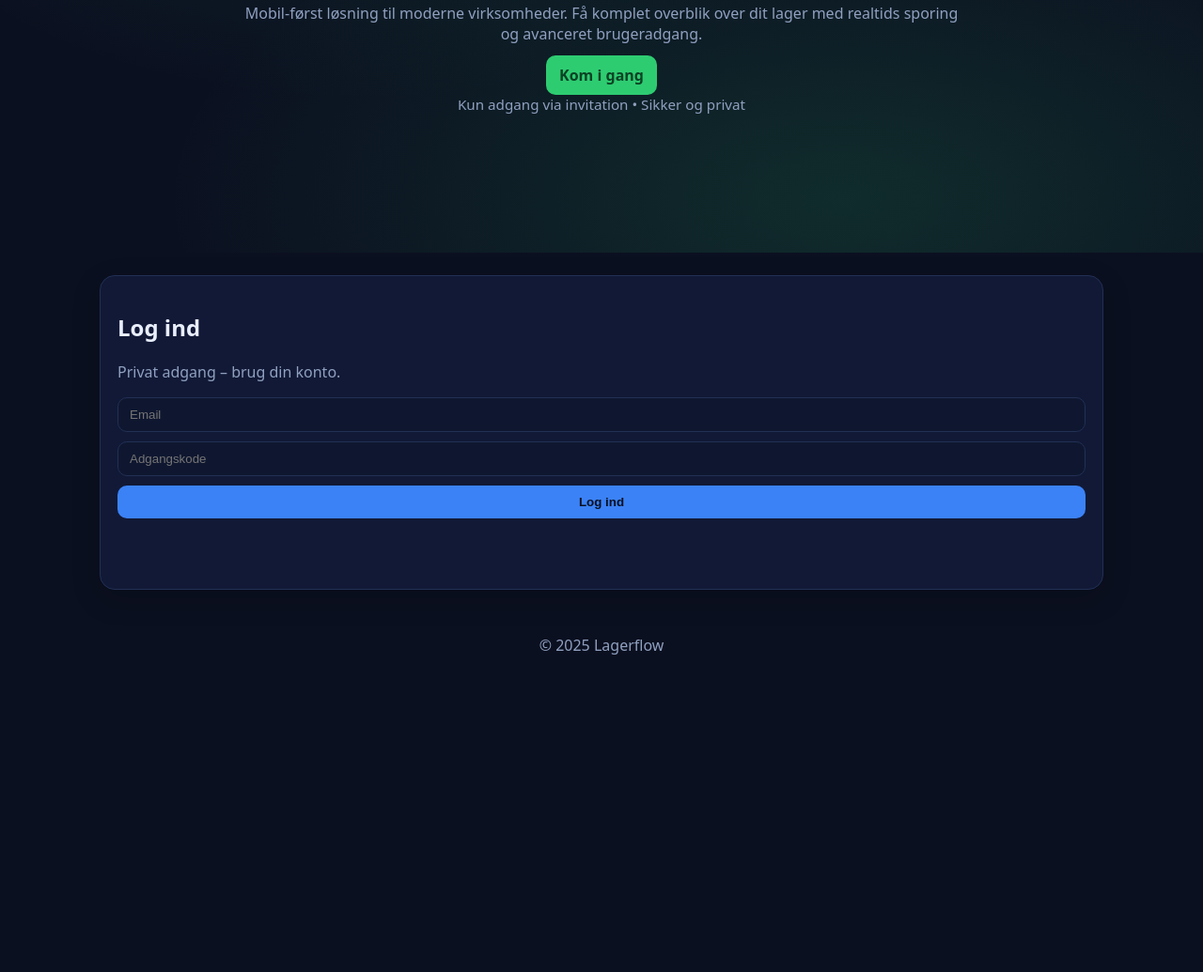
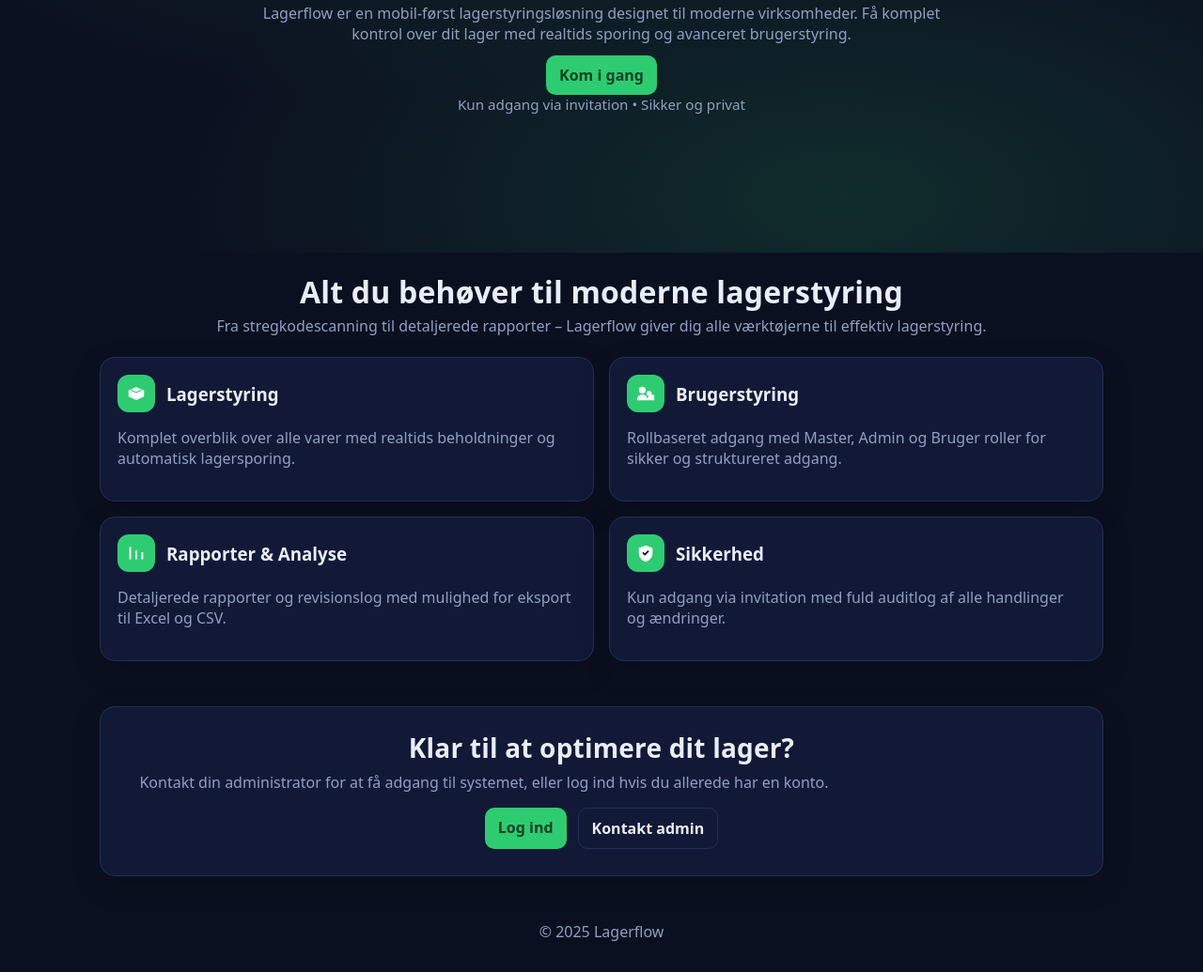
Before and after one commit to DTF03-tech/test, a plain HTML site: page index.html in a window 1280 px wide. Shown: the part 366-1401 px from the top of the page at 94% size. Before the commit the page ends 1096 px from the top, so only its background shows below. Drawn offline with Linux system fonts and the light colour scheme.

Commit message:
Update index.html

```diff
--- a/index.html
+++ b/index.html
@@ -1,30 +1,38 @@
 <!doctype html>
 <html lang="da">
 <head>
-  <meta charset="utf-8">
+  <meta charset="utf-8" />
   <meta name="viewport" content="width=device-width, initial-scale=1">
-  <title>Lagerflow – Privat</title>
-  <link rel="icon" href="lagerflow.svg">
+  <title>Lagerflow – Professionel lagerstyring</title>
+  <link rel="icon" href="lagerflow.svg" type="image/svg+xml">
   <link rel="stylesheet" href="style.css">
 </head>
 <body>
-  <!-- SVG-symboler til ikon/monogram -->
+  <!-- SVG symboler (sprite) -->
   <svg aria-hidden="true" width="0" height="0" style="position:absolute;left:-9999px;top:-9999px">
-    <!-- Lager/garage ikon -->
     <symbol id="icon-warehouse" viewBox="0 0 24 24">
       <path fill="currentColor" d="M3 9.5L12 4l9 5.5v9A1.5 1.5 0 0 1 19.5 20h-15A1.5 1.5 0 0 1 3 18.5v-9zm2 .4v8.6h14v-8.6L12 6.3 5 9.9z"/>
       <path fill="currentColor" d="M7 18v-6h10v6H7zm2-2h6v-2H9v2z"/>
     </symbol>
-    <!-- LF monogram (kan bruges senere) -->
-    <symbol id="icon-lf" viewBox="0 0 24 24">
-      <path fill="currentColor" d="M4 4h10v2H6v12h5v2H4z"/>
-      <path fill="currentColor" d="M12 8h8v2h-6v3h5v2h-5v3h-2z"/>
+    <symbol id="icon-box" viewBox="0 0 24 24">
+      <path fill="currentColor" d="M21 8.5v7l-9 4-9-4v-7l9-4 9 4zm-9 1.7L6.2 7.6 4.7 8.2 12 11.5l7.3-3.3-1.5-.6L12 10.2z"/>
+    </symbol>
+    <symbol id="icon-users" viewBox="0 0 24 24">
+      <path fill="currentColor" d="M8 12a4 4 0 1 1 0-8 4 4 0 0 1 0 8zm8 3a3 3 0 1 1 0-6 3 3 0 0 1 0 6z"/>
+      <path fill="currentColor" d="M2 20v-1a6 6 0 0 1 6-6h0a6 6 0 0 1 6 6v1H2zm12 0v-1c0-1.1.3-2.1.9-3a6 6 0 0 1 5.1-2.6h.1a4.9 4.9 0 0 1 1.9.4V20H14z"/>
+    </symbol>
+    <symbol id="icon-chart" viewBox="0 0 24 24">
+      <path fill="currentColor" d="M4 19V5h2v14H4zm7 0V9h2v10h-2zm7 0v-8h2v8h-2z"/>
+    </symbol>
+    <symbol id="icon-shield" viewBox="0 0 24 24">
+      <path fill="currentColor" d="M12 3l8 3v6c0 4.4-3 8.6-8 10-5-1.4-8-5.6-8-10V6l8-3z"/>
+      <path fill="#0b1020" d="M11 15l5-5-1.4-1.4L11 12.2 9.4 10.6 8 12z"/>
     </symbol>
   </svg>
 
   <!-- Topbar -->
   <header class="topbar">
-    <a class="brand" href="/">
+    <a class="brand" href="#top">
       <span class="brand-icon">
         <svg viewBox="0 0 24 24" class="icon"><use href="#icon-warehouse"/></svg>
       </span>
@@ -34,74 +42,100 @@
       </span>
     </a>
     <nav class="actions">
-      <a class="btn btn-ghost" href="#login">Log ind</a>
+      <a class="btn btn-primary" href="#login">Log ind</a>
     </nav>
   </header>
 
   <!-- Hero -->
-  <section class="hero">
+  <section class="hero" id="top">
     <div class="hero-inner">
       <div class="hero-icon">
         <svg viewBox="0 0 24 24" class="icon-hero"><use href="#icon-warehouse"/></svg>
       </div>
-
-      <h1 class="hero-title">
-        Professionel <span class="accent">Lagerstyring</span>
-      </h1>
-
+      <h1 class="hero-title">Professionel <span class="accent">Lagerstyring</span></h1>
       <p class="hero-sub">
-        Mobil-først løsning til moderne virksomheder. Få komplet overblik over dit lager
-        med realtids sporing og avanceret brugeradgang.
+        Lagerflow er en mobil-først lagerstyringsløsning designet til moderne virksomheder.
+        Få komplet kontrol over dit lager med realtids sporing og avanceret brugerstyring.
       </p>
-
-      <a href="#login" class="btn btn-primary">Kom i gang</a>
+      <a href="#features" class="btn btn-primary">Kom i gang</a>
       <p class="hero-note">Kun adgang via invitation • Sikker og privat</p>
     </div>
   </section>
 
-  <!-- Login panel (fra din tidligere side) -->
-  <main class="container">
-    <section id="login" class="card">
-      <h2>Log ind</h2>
-      <p class="muted">Privat adgang – brug din konto.</p>
-      <form id="loginForm" class="stack">
-        <input type="email" id="email" placeholder="Email" required />
-        <input type="password" id="password" placeholder="Adgangskode" required />
-        <button class="btn">Log ind</button>
-        <p id="loginMsg" class="msg"></p>
-      </form>
-    </section>
+  <!-- Features -->
+  <section class="container" id="features" aria-labelledby="features-title">
+    <h2 id="features-title" class="hero-title" style="font-size: 32px; margin-bottom: 8px;">
+      Alt du behøver til moderne lagerstyring
+    </h2>
+    <p class="hero-sub" style="margin-top:0">
+      Fra stregkodescanning til detaljerede rapporter – Lagerflow giver dig alle værktøjerne til effektiv lagerstyring.
+    </p>
 
-    <!-- Privat app panel (vises efter login af dit app.js) -->
-    <section id="appPanel" class="card hidden">
-      <h2>Velkommen</h2>
-      <p class="muted">Du er logget ind. Udvid siden med dine paneler.</p>
+    <div class="grid" style="margin-top: 22px;">
+      <article class="card">
+        <div style="display:flex;align-items:center;gap:12px;margin-bottom:8px;">
+          <span class="brand-icon" style="width:40px;height:40px;border-radius:12px;">
+            <svg viewBox="0 0 24 24" class="icon" style="width:22px;height:22px;color:#fff">
+              <use href="#icon-box"/>
+            </svg>
+          </span>
+          <h3 style="margin:0">Lagerstyring</h3>
+        </div>
+        <p class="muted">Komplet overblik over alle varer med realtids beholdninger og automatisk lagersporing.</p>
+      </article>
 
-      <div class="grid">
-        <div class="card">
-          <h3>Send en mail</h3>
-          <form id="mailForm" class="stack">
-            <input type="email" id="mailTo" placeholder="Til (valgfri)" />
-            <input type="text" id="mailSubject" placeholder="Emne" />
-            <textarea id="mailMessage" rows="5" placeholder="Besked"></textarea>
-            <button class="btn">Send</button>
-            <p id="mailMsg" class="msg"></p>
-          </form>
+      <article class="card">
+        <div style="display:flex;align-items:center;gap:12px;margin-bottom:8px;">
+          <span class="brand-icon" style="width:40px;height:40px;border-radius:12px;">
+            <svg viewBox="0 0 24 24" class="icon" style="width:22px;height:22px;color:#fff">
+              <use href="#icon-users"/>
+            </svg>
+          </span>
+          <h3 style="margin:0">Brugerstyring</h3>
         </div>
+        <p class="muted">Rollbaseret adgang med Master, Admin og Bruger roller for sikker og struktureret adgang.</p>
+      </article>
 
-        <div class="card">
-          <h3>Privat indhold</h3>
-          <ul class="list">
-            <li>Kun synligt efter login</li>
-            <li>Byg videre med katalog, lager, osv.</li>
-          </ul>
+      <article class="card">
+        <div style="display:flex;align-items:center;gap:12px;margin-bottom:8px;">
+          <span class="brand-icon" style="width:40px;height:40px;border-radius:12px;">
+            <svg viewBox="0 0 24 24" class="icon" style="width:22px;height:22px;color:#fff">
+              <use href="#icon-chart"/>
+            </svg>
+          </span>
+          <h3 style="margin:0">Rapporter & Analyse</h3>
         </div>
+        <p class="muted">Detaljerede rapporter og revisionslog med mulighed for eksport til Excel og CSV.</p>
+      </article>
+
+      <article class="card">
+        <div style="display:flex;align-items:center;gap:12px;margin-bottom:8px;">
+          <span class="brand-icon" style="width:40px;height:40px;border-radius:12px;">
+            <svg viewBox="0 0 24 24" class="icon" style="width:22px;height:22px;color:#fff">
+              <use href="#icon-shield"/>
+            </svg>
+          </span>
+          <h3 style="margin:0">Sikkerhed</h3>
+        </div>
+        <p class="muted">Kun adgang via invitation med fuld auditlog af alle handlinger og ændringer.</p>
+      </article>
+    </div>
+  </section>
+
+  <!-- CTA -->
+  <section class="container" aria-labelledby="cta-title">
+    <div class="card" style="text-align:center;padding:28px">
+      <h2 id="cta-title" class="hero-title" style="font-size:28px;margin:0 0 10px;">
+        Klar til at optimere dit lager?
+      </h2>
+      <p class="hero-sub" style="margin:0 0 16px;">Kontakt din administrator for at få adgang til systemet, eller log ind hvis du allerede har en konto.</p>
+      <div style="display:flex;gap:12px;justify-content:center;flex-wrap:wrap;">
+        <a class="btn btn-primary" href="#login">Log ind</a>
+        <a class="btn btn-ghost" href="mailto:admin@lagerflow.org">Kontakt admin</a>
       </div>
-    </section>
-  </main>
-
+    </div>
+  </section>
   <footer class="footer">© <span id="year"></span> Lagerflow</footer>
-  <script src="/app.js"></script>
   <script>document.getElementById('year').textContent = new Date().getFullYear();</script>
 </body>
 </html>
```
